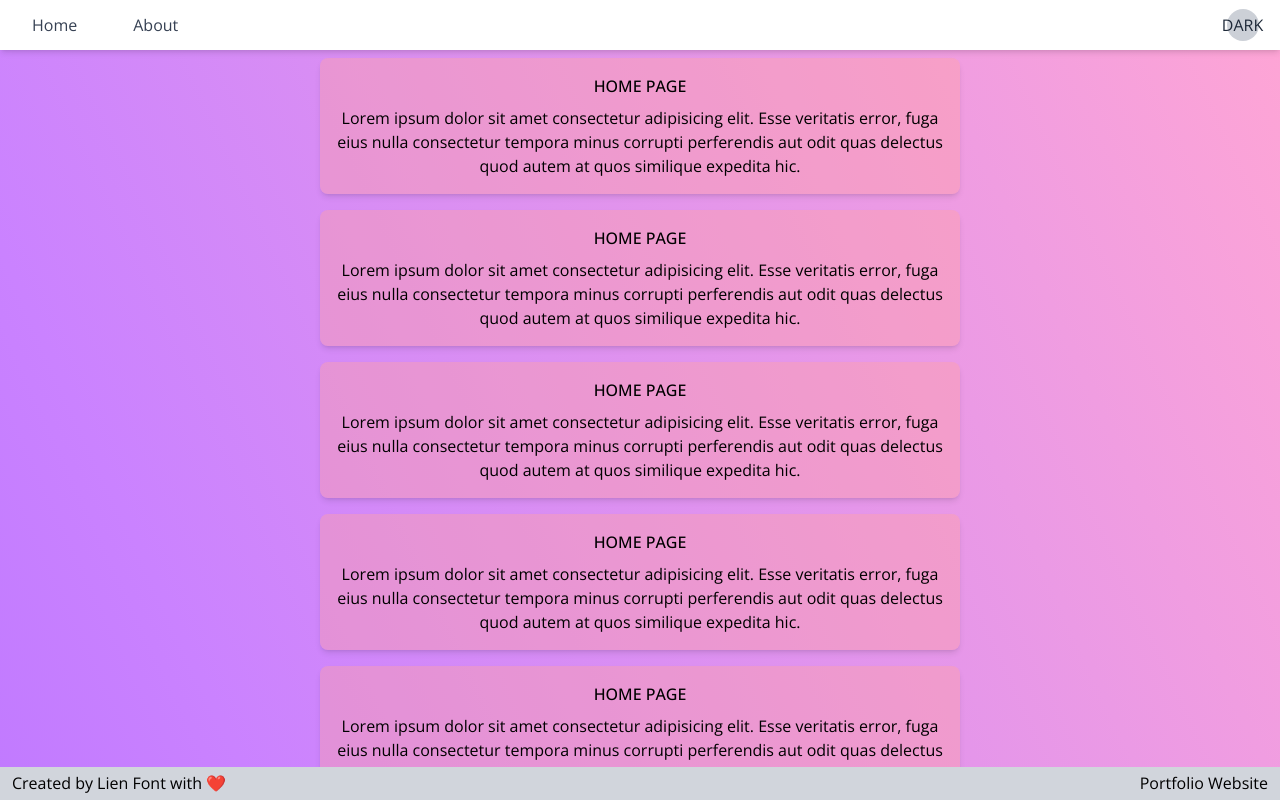
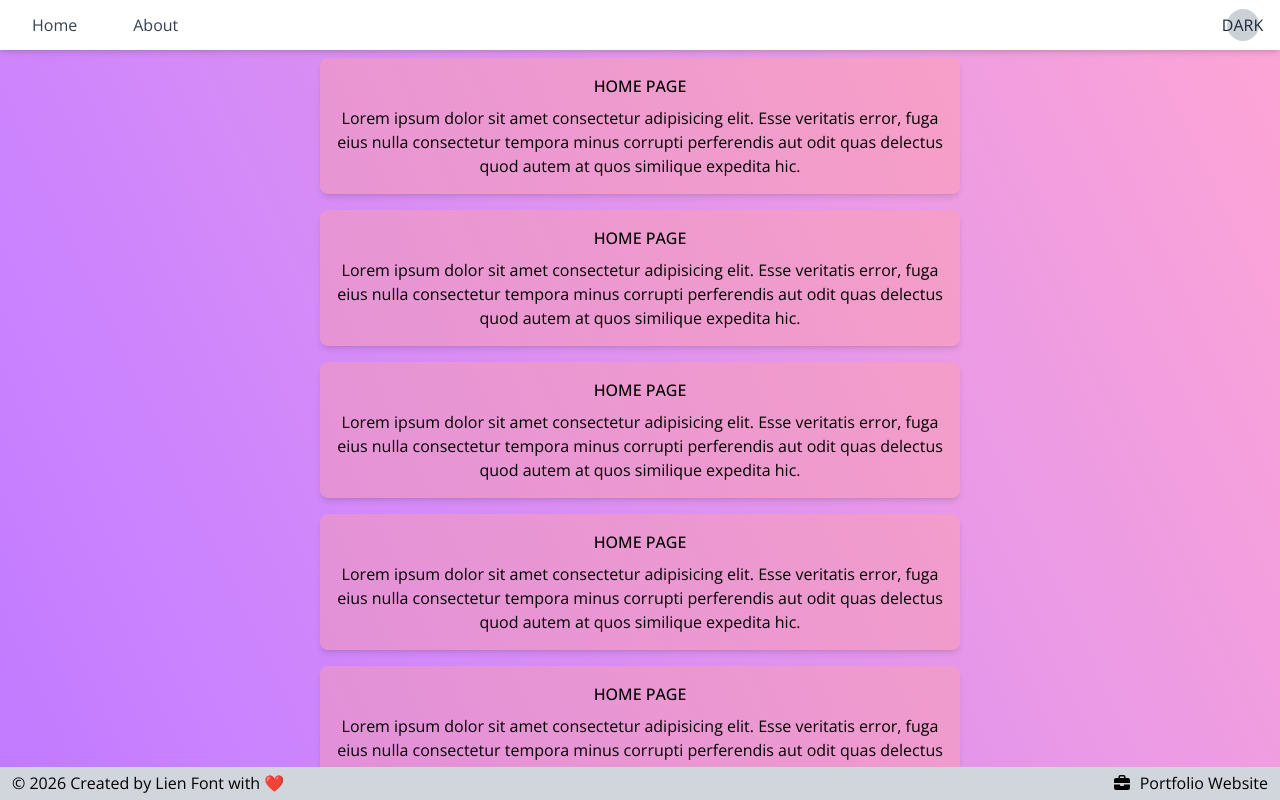
Before and after one commit to 90sPixelDev/red-post, a Next.js app: page / in a window 1280 px wide. Built offline with nearby package versions, Linux system fonts and the light colour scheme.

Commit message:
added font awesome icons | added current year to copyright info in footer | portfolio website link now opens in new tab

```diff
--- a/app/components/Footer.tsx
+++ b/app/components/Footer.tsx
@@ -1,24 +1,37 @@
-import Link from 'next/link';
-import React from 'react';
+import { FontAwesomeIcon } from '@fortawesome/react-fontawesome';
+import { faBriefcase } from '@fortawesome/free-solid-svg-icons';
 
 export default function Footer() {
 	const styles = {
 		container:
 			'b-0 w-full h-[50px] bg-gray-300 dark:bg-gray-700 flex flex-nowrap justify-between px-3 items-center',
 		text: 'font-thin text-center 1fr',
-		link: 'hover:text-red-700 dark:hover:text-red-300 text-center 1fr',
+		linkContainer:
+			'flex gap-2 items-center hover:text-red-700 dark:hover:text-red-300',
+		icon: 'w-4 h-4',
+		link: 'text-center 1fr',
 	};
 
 	return (
 		<div className={styles.container}>
-			<p className={styles.text}>Created by Lien Font with ❤️</p>
+			<p className={styles.text}>
+				&#169; {new Date().getFullYear()} Created by Lien Font with
+				❤️
+			</p>
+			<div className={styles.linkContainer}>
+				<FontAwesomeIcon
+					className={styles.icon}
+					icon={faBriefcase}
+				/>
 				<a
 					className={styles.link}
 					href='https://lienfont.dev'
 					rel='noopener noreferrer'
+					target='_blank'
 				>
 					Portfolio Website
 				</a>
 			</div>
+		</div>
 	);
 }
--- a/app/layout.tsx
+++ b/app/layout.tsx
@@ -30,7 +30,7 @@ export default function RootLayout({
 	const styles = {
 		body: 'fixed h-[100vh] w-[100vw] flex flex-col',
 		contentWrapper:
-			'min-h-[calc(100vh-100px)] bg-linear-65 from-purple-400 to-pink-300 dark:from-purple-900 dark:to-pink-900 overflow-y-auto p-2',
+			'min-h-[calc(100vh-100px)] w-full bg-linear-65 from-purple-400 to-pink-300 dark:from-purple-900 dark:to-pink-900 overflow-y-auto p-2',
 	};
 
 	return (
--- a/package.json
+++ b/package.json
@@ -9,6 +9,11 @@
     "lint": "eslint"
   },
   "dependencies": {
+    "@fortawesome/fontawesome-svg-core": "^7.2.0",
+    "@fortawesome/free-brands-svg-icons": "^7.2.0",
+    "@fortawesome/free-regular-svg-icons": "^7.2.0",
+    "@fortawesome/free-solid-svg-icons": "^7.2.0",
+    "@fortawesome/react-fontawesome": "^3.2.0",
     "@prisma/adapter-pg": "^7.5.0",
     "@prisma/client": "^7.5.0",
     "dotenv": "^17.3.1",
```
Also changed, not shown: 1 other file (tests, documents, lock files or other folders). Lines whose indentation alone changed are shown as unchanged.
